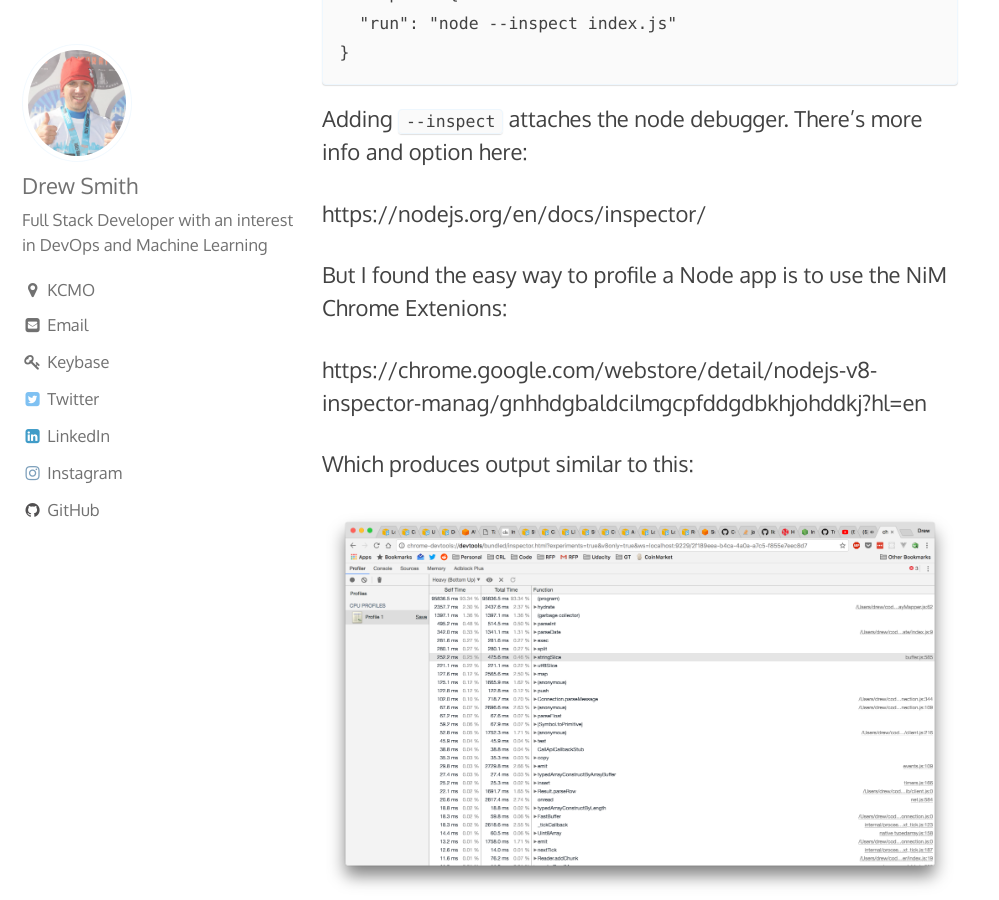
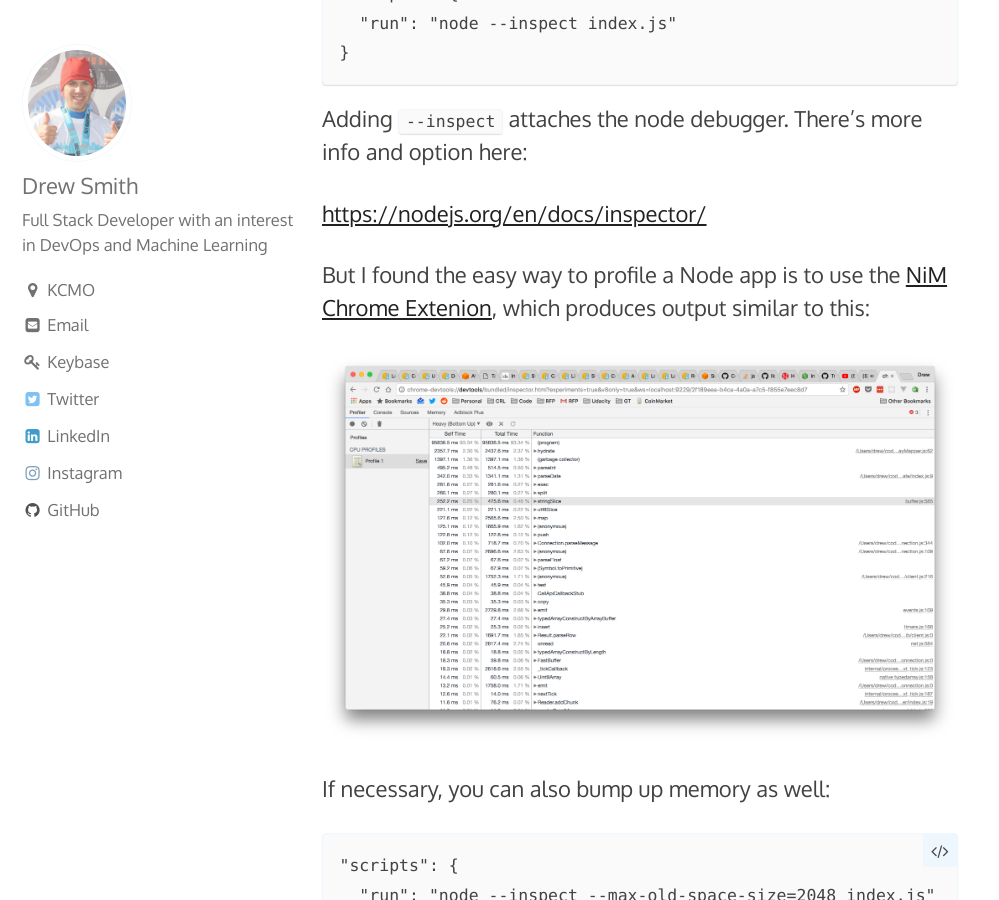
Before and after one commit to drewsmith/drewsmith.github.io, a Jekyll site: the page built from _posts/2018-04-06-Profiling_Node.md, in a window 1280 px wide and 900 px high, scrolled down 1087 px. Shown: the whole window, without its empty margins (0-999 px from the left). Built offline with Jekyll 4.4.1, drawn with Linux system fonts in a browser that asks for light colours.

Commit message:
link format

```diff
--- a/_posts/2018-04-06-Profiling_Node.md
+++ b/_posts/2018-04-06-Profiling_Node.md
@@ -40,13 +40,10 @@ Thankfully, Node has a built-in inspect argument:
 
 Adding `--inspect` attaches the node debugger. There's more info and option here:
 
-https://nodejs.org/en/docs/inspector/
 
-But I found the easy way to profile a Node app is to use the NiM Chrome Extenions:
+[https://nodejs.org/en/docs/inspector/](https://nodejs.org/en/docs/inspector/)
 
-https://chrome.google.com/webstore/detail/nodejs-v8-inspector-manag/gnhhdgbaldcilmgcpfddgdbkhjohddkj?hl=en
-
-Which produces output similar to this:
+But I found the easy way to profile a Node app is to use the [NiM Chrome Extenion](https://chrome.google.com/webstore/detail/nodejs-v8-inspector-manag/gnhhdgbaldcilmgcpfddgdbkhjohddkj?hl=en), which produces output similar to this:
 
 ![Node debugger]({{ "/assets/images/node_profiling.png" | absolute_url }})
 
```
